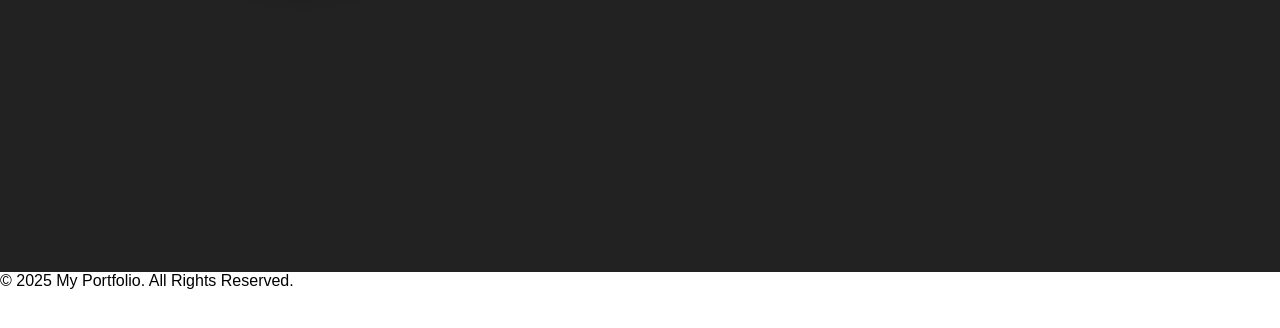
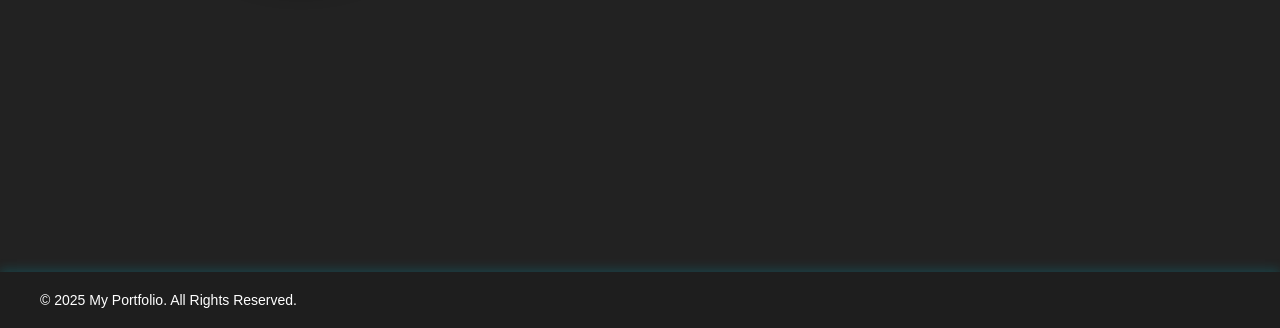
Before and after one commit to SheikhAziz003/Portfolio, a plain HTML site: page index.html in a window 1280 px wide. Shown: the part 528-856 px from the top of the page. Before the commit the page ends 818 px from the top, so only its background shows below. Drawn offline with nearby package versions, Linux system fonts and the light colour scheme.

Commit message:
Update style.css

```diff
--- a/style.css
+++ b/style.css
@@ -215,3 +215,27 @@ nav .navlinks li a{
         padding:40px 0px;
     }
 }
+footer {
+    background: #1e1e1e;
+    padding: 20px;
+    text-align: center;
+    color: #fff;
+    position: relative;
+    bottom: 0;
+    width: 100%;
+    box-shadow: 0 -3px 10px rgba(0, 188, 212, 0.2);
+}
+
+.footer-container {
+    display: flex;
+    justify-content: space-between;
+    align-items: center;
+    max-width: 1200px;
+    margin: auto;
+    flex-wrap: wrap;
+}
+
+.footer-container p {
+    font-size: 14px;
+    text-align: center;
+}
```
